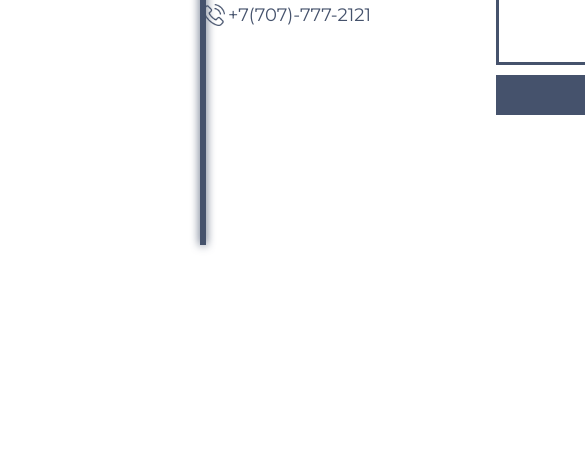
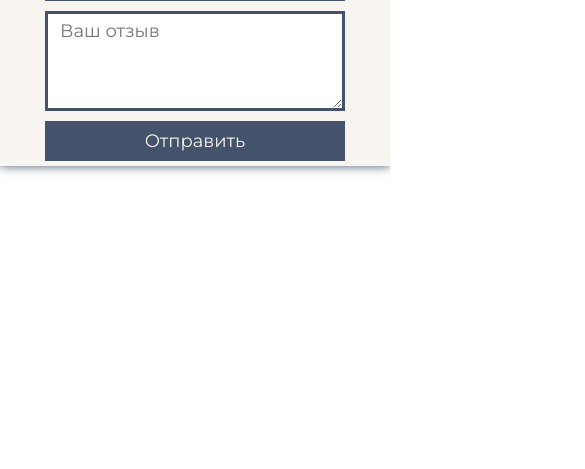
Before and after one commit to zharyq2k21/projects, a plain HTML site: page webs/school-v2/contact.html in a window 390 px wide. Shown: the part 375-844 px from the top of the page, 585 px wide, since content can reach past the window. Drawn offline with Linux system fonts and the light colour scheme.

Commit message:
Добавлено мобильность

```diff
--- a/webs/school-v2/src/css/contact.css
+++ b/webs/school-v2/src/css/contact.css
@@ -75,3 +75,26 @@
 .content-container .contact .social .item img{
     margin: 0 3px 0 0;
 }
+
+
+@media screen and (max-width: 1073px) {
+    .content-container{
+        margin: 100px 100px 0 100px;
+        display: flex;
+        flex-direction: column;
+        align-items: center;
+        justify-content: center;
+        height: 100%;
+    }
+}
+
+@media screen and (max-width: 723px) {
+    .content-container{
+        margin: 1px 0 0 0;
+        border: none;
+
+    }
+    .content-container .feedback{
+        margin: 0;
+    }
+}
--- a/webs/school-v2/src/css/news.css
+++ b/webs/school-v2/src/css/news.css
@@ -71,3 +71,22 @@
 .paginator .pages{
     font-weight: 500;
 }
+
+/* Медиа запросы */
+@media screen and (max-width: 1220px) {
+    .content-container{
+        margin: 100px 100px;
+    }
+    .content-container .card .image img{
+        width: 600px;
+    }
+}
+
+@media screen and (max-width: 840px) {
+    .content-container{
+        margin: 30px 10px;
+    }
+    .content-container .card .image img{
+        width: 350px;
+    }
+}
```
